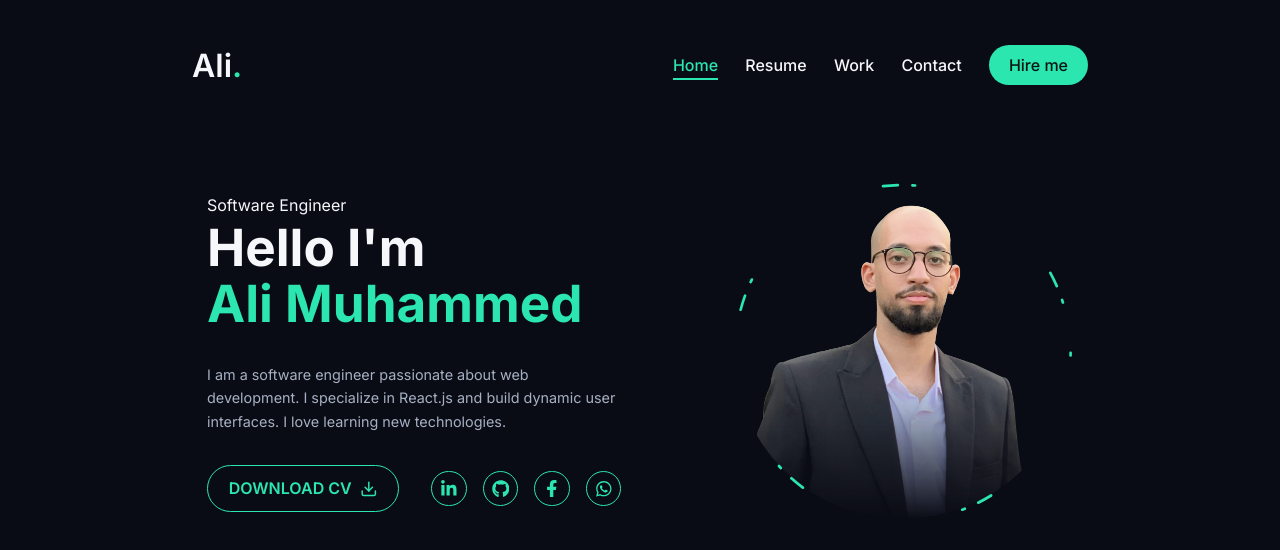
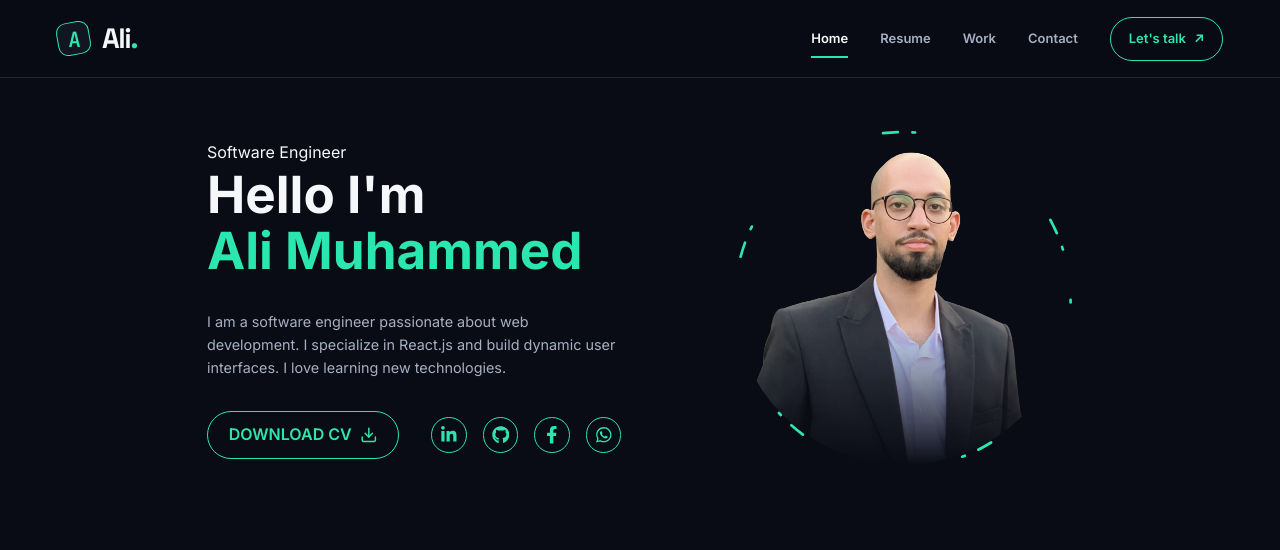
Before and after one commit to AliiMuhammed/Portfolio-Frontend, a React (Create React App) app: page / in a window 1280 px wide. Shown: the top 550 px of the page. Built offline with nearby package versions, Linux system fonts and the light colour scheme; no server answers.

Commit message:
style: refactor Navbar component for improved accessibility and mobile responsiveness

```diff
--- a/src/Shared/Navbar.jsx
+++ b/src/Shared/Navbar.jsx
@@ -1,71 +1,99 @@
-import React, { useState } from "react";
-import { Link, NavLink } from "react-router-dom";
+import React, { useEffect, useRef, useState } from "react";
+import { Link, NavLink, useLocation } from "react-router-dom";
 import { CgMenuRightAlt } from "react-icons/cg";
 import { IoCloseOutline } from "react-icons/io5";
+import "./style/navbar.css";
 
-import "./style/navbar.css";
+const destinations = [["/", "Home"], ["/resume", "Resume"], ["/work", "Work"], ["/contact", "Contact"]];
+
 const Navbar = () => {
-  const [isActive, setIsActive] = useState(false); // State to track the active class
+  const [open, setOpen] = useState(false);
+  const header = useRef(null);
+  const toggle = useRef(null);
+  const mobileMenu = useRef(null);
+  const location = useLocation();
 
-  // Function to toggle the active state
-  const toggleMenu = () => {
-    setIsActive(!isActive);
+  useEffect(() => {
+    if (mobileMenu.current?.contains(document.activeElement)) toggle.current.focus();
+    setOpen(false);
+  }, [location]);
+
+  useEffect(() => {
+    const desktop = window.matchMedia("(min-width: 801px)");
+    const onResize = () => {
+      if (desktop.matches) {
+        if (header.current.contains(document.activeElement)) {
+          const path = document.activeElement.getAttribute("href") || location.pathname;
+          header.current.querySelector(`.navbar-desktop a[href="${path}"]`)?.focus();
+        }
+        setOpen(false);
+      } else if (header.current.querySelector(".navbar-desktop")?.contains(document.activeElement)) {
+        toggle.current.focus();
+      }
     };
-  const closeMenu = () => {
-    setIsActive(false);
+    desktop.addEventListener("change", onResize);
+    return () => desktop.removeEventListener("change", onResize);
+  }, [location.pathname]);
+
+  useEffect(() => {
+    if (!open) return;
+    const onPointer = (event) => {
+      if (!header.current.contains(event.target)) {
+        if (mobileMenu.current.contains(document.activeElement)) toggle.current.focus();
+        setOpen(false);
+      }
     };
+    const onKey = (event) => {
+      if (event.key === "Escape") {
+        event.preventDefault();
+        setOpen(false);
+        toggle.current.focus();
+      }
+    };
+    document.addEventListener("pointerdown", onPointer);
+    document.addEventListener("keydown", onKey);
+    return () => {
+      document.removeEventListener("pointerdown", onPointer);
+      document.removeEventListener("keydown", onKey);
+    };
+  }, [open]);
+
+  const links = () => (
+    <>
+      <ul className="navbar-links">
+        {destinations.map(([to, label]) => (
+          <li key={to}><NavLink to={to} end>{label}</NavLink></li>
+        ))}
+      </ul>
+      <Link className="navbar-cta" to="/contact">Let's talk <span aria-hidden="true">↗</span></Link>
+    </>
+  );
+
   return (
-    <>
-      <div
-        className={`overlay ${isActive ? "active" : ""}`}
-        onClick={closeMenu}
-      ></div>
-
-      <header>
-        <nav>
-          <div className="container">
-            <div className="logo">
-              <Link to="/">
-                Ali<span>.</span>
+    <header className="portfolio-navbar" ref={header} onBlur={(event) => {
+      if (!event.currentTarget.contains(event.relatedTarget)) setOpen(false);
+    }}>
+      <div className="page-container navbar-bar">
+        <Link className="navbar-brand" to="/" aria-label="Ali Muhammed — Home">
+          <span className="navbar-mark" aria-hidden="true"><span>A</span></span>
+          <span>Ali<span className="navbar-dot">.</span></span>
         </Link>
-            </div>
-            <ul className={isActive ? "active" : ""}>
-              <button className="close-btn" aria-label="Close menu" onClick={closeMenu}>
-                <IoCloseOutline />
-              </button>
-              <div className="links">
-                <div className="logo">
-                  Ali<span>.</span>
-                </div>
-                <li className="link">
-                  <NavLink onClick={closeMenu} to="/">Home</NavLink>
-                </li>
-                {/* <li className="link">
-                  <NavLink onClick={closeMenu} to="/services">Services</NavLink>
-                </li> */}
-                <li className="link">
-                  <NavLink onClick={closeMenu} to="/resume">Resume</NavLink>
-                </li>
-                <li className="link">
-                  <NavLink onClick={closeMenu} to="/work">Work</NavLink>
-                </li>
-                <li className="link">
-                  <NavLink onClick={closeMenu} to="/contact">Contact</NavLink>
-                </li>
-                <li className="link">
-                  <NavLink onClick={closeMenu} to="/contact" className="main-btn">
-                    Hire me
-                  </NavLink>
-                </li>
-              </div>
-            </ul>
-            <button className="menu-btn" aria-label="Open menu" aria-expanded={isActive} onClick={toggleMenu}>
-              <CgMenuRightAlt />
+        <nav className="navbar-desktop" aria-label="Main navigation">{links()}</nav>
+        <button ref={toggle} className="navbar-toggle" type="button"
+          aria-label={open ? "Close navigation" : "Open navigation"}
+          aria-expanded={open} aria-controls="mobile-navigation"
+          onClick={() => setOpen(!open)}>
+          {open ? <IoCloseOutline aria-hidden="true" /> : <CgMenuRightAlt aria-hidden="true" />}
         </button>
       </div>
-        </nav>
+      <nav ref={mobileMenu} id="mobile-navigation" className="navbar-mobile page-container"
+        aria-label="Mobile navigation" hidden={!open} onClick={(event) => {
+          if (event.target.closest("a")) {
+            setOpen(false);
+            toggle.current.focus();
+          }
+        }}>{links()}</nav>
     </header>
-    </>
   );
 };
 
--- a/src/Shared/style/navbar.css
+++ b/src/Shared/style/navbar.css
@@ -1,221 +1,131 @@
-header {
-    overflow-x: hidden;
+.portfolio-navbar {
+  position: sticky;
+  top: 0;
+  z-index: 80;
+  background: var(--color-background);
+  background: color-mix(in srgb, var(--color-background) 88%, transparent);
+  backdrop-filter: blur(18px);
+  border-bottom: var(--border-subtle);
 }
 
-nav .container {
+.portfolio-navbar .navbar-bar {
+  min-height: 77px;
   display: flex;
+  align-items: center;
   justify-content: space-between;
-    align-items: center;
-    padding: 2.5rem 0;
+  gap: var(--space-8);
 }
 
-nav .container .logo {
-    font-size: 2rem;
-    font-weight: 600;
-    color: var(--text-color);
+.portfolio-navbar .navbar-brand {
+  display: inline-flex;
+  align-items: center;
+  gap: var(--space-3);
+  min-height: 44px;
+  color: var(--color-text);
+  font-family: var(--font-heading);
+  font-size: 28px;
+  font-weight: 700;
+  letter-spacing: -1.5px;
+  white-space: nowrap;
 }
 
-nav .container .logo a {
-    color: var(--text-color);
+.navbar-mark {
+  display: grid;
+  place-items: center;
+  width: 33px;
+  height: 33px;
+  border: 1px solid var(--color-accent);
+  border-radius: var(--radius-button);
+  background: var(--color-surface);
+  color: var(--color-accent);
+  font-family: var(--font-mono);
+  font-size: 21px;
+  transform: rotate(-10deg);
 }
 
-nav .container .logo span {
-    color: var(--main-color);
+.navbar-mark span { transform: rotate(10deg); }
+.navbar-dot { color: var(--color-accent); }
+.navbar-desktop, .navbar-links { display: flex; align-items: center; gap: var(--space-8); }
+.navbar-desktop { margin-left: auto; }
+
+.portfolio-navbar .navbar-links a {
+  display: flex;
+  align-items: center;
+  min-height: 44px;
+  position: relative;
+  color: var(--color-text-muted);
+  font-size: 13px;
+  font-weight: 600;
+  transition: var(--transition-control);
 }
 
-nav .container ul .links {
-    display: flex;
-    gap: 1.7rem;
+.portfolio-navbar .navbar-links a:hover,
+.portfolio-navbar .navbar-links a[aria-current="page"] { color: var(--color-text); }
+.navbar-links a::after {
+  content: "";
+  position: absolute;
+  bottom: 3px;
+  inset-inline: 0;
+  height: 2px;
+  background: var(--color-accent);
+  transform: scaleX(0);
+  transform-origin: left;
+  transition: var(--transition-control);
+}
+.navbar-links a:hover::after,
+.navbar-links a[aria-current="page"]::after { transform: scaleX(1); }
+
+.portfolio-navbar .navbar-cta {
+  display: inline-flex;
   align-items: center;
+  justify-content: center;
+  gap: var(--space-2);
+  min-height: 44px;
+  padding: 10px 18px;
+  border: 1px solid var(--color-accent);
+  border-radius: var(--radius-pill);
+  color: var(--color-accent);
+  font-size: 13px;
+  font-weight: 600;
+  white-space: nowrap;
+  transition: var(--transition-control);
 }
-
-nav .container ul li:not(:last-child) a {
-    font-weight: 500;
-    color: var(--text-color);
-    cursor: pointer;
-    transition: var(--main-transition);
-    -webkit-transition: var(--main-transition);
-    -moz-transition: var(--main-transition);
-    -ms-transition: var(--main-transition);
-    -o-transition: var(--main-transition);
-    position: relative;
+.portfolio-navbar .navbar-cta:hover {
+  background: var(--color-accent);
+  color: var(--color-on-accent);
 }
-
-nav .container ul li a {
+.navbar-toggle {
+  display: none;
+  align-items: center;
+  justify-content: center;
+  width: 44px;
+  height: 44px;
+  color: var(--color-accent);
+  background: var(--color-surface);
+  border: var(--border-subtle);
+  border-radius: var(--radius-button);
+  font-size: 26px;
   cursor: pointer;
 }
+.navbar-mobile { display: none; }
 
-nav .container ul li:not(:last-child) a.active {
-    color: var(--main-color);
+@media (max-width: 800px) {
+  .portfolio-navbar .navbar-bar { min-height: 68px; gap: var(--space-4); }
+  .portfolio-navbar .navbar-brand { font-size: 24px; }
+  .navbar-desktop { display: none; }
+  .navbar-toggle { display: inline-flex; }
+  .navbar-mobile:not([hidden]) {
+    display: block;
+    border-top: var(--border-subtle);
+    padding-block: var(--space-3) var(--space-6);
+    max-height: calc(100dvh - 68px);
+    overflow-y: auto;
   }
-
-nav .container ul li:not(:last-child) a.active::after {
-    color: var(--main-color);
-    content: "";
-    position: absolute;
-    width: 100%;
-    height: 2px;
-    background-color: var(--main-color);
-    bottom: -5px;
-    left: 0;
-    transition: var(--main-transition);
-    -webkit-transition: var(--main-transition);
-    -moz-transition: var(--main-transition);
-    -ms-transition: var(--main-transition);
-    -o-transition: var(--main-transition);
+  .navbar-mobile .navbar-links { display: block; }
+  .portfolio-navbar .navbar-mobile .navbar-links a {
+    min-height: 48px;
+    font-size: 16px;
+    border-bottom: var(--border-subtle);
   }
-
-nav .container ul li:not(:last-child) a:hover {
-    color: var(--main-color);
+  .navbar-mobile .navbar-cta { margin-top: var(--space-4); }
 }
-
-nav .container ul li:not(:last-child) a::after {
-    color: var(--main-color);
-    content: "";
-    position: absolute;
-    width: 0;
-    height: 2px;
-    background-color: var(--main-color);
-    bottom: -5px;
-    left: 0;
-    transition: var(--main-transition);
-    -webkit-transition: var(--main-transition);
-    -moz-transition: var(--main-transition);
-    -ms-transition: var(--main-transition);
-    -o-transition: var(--main-transition);
-}
-
-nav .container ul li:not(:last-child) a:hover::after {
-    width: 100%;
-}
-
-nav .container .menu-btn {
-    background-color: transparent;
-    border: none;
-    cursor: pointer;
-    color: var(--main-color);
-    transition: var(--main-transition);
-    -webkit-transition: var(--main-transition);
-    -moz-transition: var(--main-transition);
-    -ms-transition: var(--main-transition);
-    -o-transition: var(--main-transition);
-    font-size: 2.3rem;
-    display: none;
-}
-
-nav .container .menu-btn:hover {
-    color: var(--hover-color);
-}
-
-.overlay {
-    position: fixed;
-    top: 0;
-    left: 0;
-    width: 100%;
-    height: 100%;
-    background-color: rgba(0, 0, 0, 0.5);
-    backdrop-filter: blur(10px);
-    -webkit-backdrop-filter: blur(10px);
-    z-index: 9999;
-    display: none;
-    transition: var(--main-transition);
-}
-
-.overlay.active {
-    display: block;
-}
-
-nav .container ul .logo {
-    display: none;
-}
-
-nav .container ul .close-btn {
-    display: none;
-}
-
-nav .container ul .close-btn {
-    position: absolute;
-    top: 2rem;
-    right: 2rem;
-    color: var(--main-color);
-    font-size: 2.3rem;
-    cursor: pointer;
-    transition: var(--main-transition);
-    -webkit-transition: var(--main-transition);
-    -moz-transition: var(--main-transition);
-    background-color: transparent;
-    border: none;
-}
-
-nav .container ul .close-btn:hover {
-    color: var(--hover-color);
-}
-
-@media screen and (max-width: 768px) {
-
-
-    nav .container {
-        padding: 1.5rem 0;
-    }
-
-    nav .container .menu-btn {
-        display: block;
-    }
-
-
-    nav .container ul .links {
-
-        flex-direction: column;
-    }
-
-    nav .container ul {
-        flex-direction: column;
-        position: fixed;
-        right: 0;
-        top: 0;
-
-        padding: 2rem;
-        background-color: var(--background-color);
-        width: 75%;
-        height: 100%;
-        transition: var(--main-transition);
-        -webkit-transition: var(--main-transition);
-        -moz-transition: var(--main-transition);
-        -ms-transition: var(--main-transition);
-        -o-transition: var(--main-transition);
-        display: flex;
-        align-items: center;
-        justify-content: center;
-        z-index: 10000;
-        transform: translateX(100%);
-        -webkit-transform: translateX(100%);
-        -moz-transform: translateX(100%);
-        -ms-transform: translateX(100%);
-        -o-transform: translateX(100%);
-    }
-
-    nav .container ul.active {
-        transform: translateX(0);
-        -webkit-transform: translateX(0);
-        -moz-transform: translateX(0);
-        -ms-transform: translateX(0);
-        -o-transform: translateX(0);
-    }
-
-    nav .container ul .logo {
-        display: block;
-    }
-
-    nav .container ul .close-btn {
-        display: block;
-    }
-
-    nav .container ul .links {
-        gap: 3rem;
-
-    }
-
-    nav .container ul .links .link .main-btn {
-        display: none;
-    }
-}
```
Also changed, not shown: 1 other file (tests, documents, lock files or other folders). Lines whose indentation alone changed are shown as unchanged.
